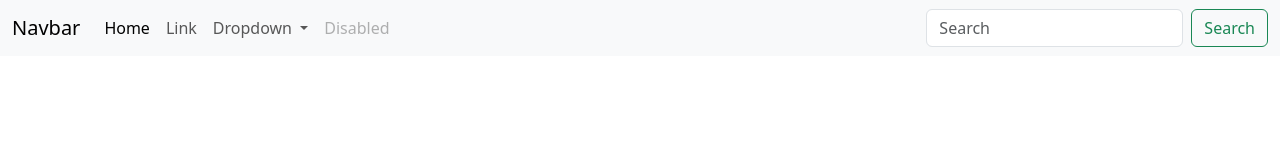
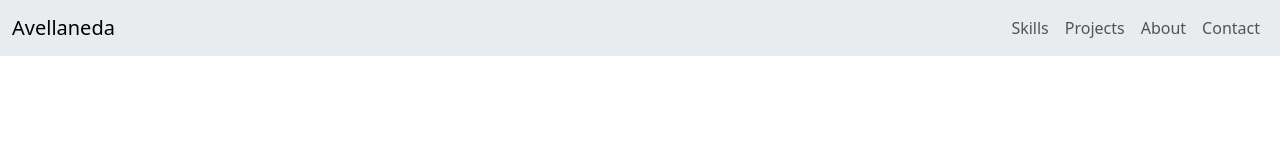
Before and after one commit to Mclovin0213/ja_portfolio, a website: page index.html in a window 1280 px wide. Drawn offline with nearby package versions, Linux system fonts and the light colour scheme.

Commit message:
add navbar

```diff
--- a/index.html
+++ b/index.html
@@ -5,44 +5,36 @@
   <meta name="viewport" content="width=device-width, initial-scale=1.0">
   <link href="https://cdn.jsdelivr.net/npm/bootstrap@5.3.2/dist/css/bootstrap.min.css" rel="stylesheet" integrity="sha384-T3c6CoIi6uLrA9TneNEoa7RxnatzjcDSCmG1MXxSR1GAsXEV/Dwwykc2MPK8M2HN" crossorigin="anonymous">
   <title>Julian Avellaneda</title>
+  <link rel="preconnect" href="https://fonts.googleapis.com">
+  <link rel="preconnect" href="https://fonts.gstatic.com" crossorigin>
+  <link href="https://fonts.googleapis.com/css2?family=Space+Mono&display=swap" rel="stylesheet">
 </head>
 <body>
-    <nav class="navbar navbar-expand-lg bg-body-tertiary">
+  <nav class="navbar navbar-expand-lg bg-body-secondary">
     <div class="container-fluid">
-          <a class="navbar-brand" href="#">Navbar</a>
+      <a class="navbar-brand" href="#">Avellaneda</a>
       <button class="navbar-toggler" type="button" data-bs-toggle="collapse" data-bs-target="#navbarSupportedContent" aria-controls="navbarSupportedContent" aria-expanded="false" aria-label="Toggle navigation">
         <span class="navbar-toggler-icon"></span>
       </button>
-          <div class="collapse navbar-collapse" id="navbarSupportedContent">
-            <ul class="navbar-nav me-auto mb-2 mb-lg-0">
+      <div class="collapse navbar-collapse justify-content-end" id="navbarSupportedContent">
+        <ul class="navbar-nav">
           <li class="nav-item">
-                <a class="nav-link active" aria-current="page" href="#">Home</a>
+            <a class="nav-link" href="#">Skills</a>
           </li>
           <li class="nav-item">
-                <a class="nav-link" href="#">Link</a>
-              </li>
-              <li class="nav-item dropdown">
-                <a class="nav-link dropdown-toggle" href="#" role="button" data-bs-toggle="dropdown" aria-expanded="false">
-                  Dropdown
-                </a>
-                <ul class="dropdown-menu">
-                  <li><a class="dropdown-item" href="#">Action</a></li>
-                  <li><a class="dropdown-item" href="#">Another action</a></li>
-                  <li><hr class="dropdown-divider"></li>
-                  <li><a class="dropdown-item" href="#">Something else here</a></li>
-                </ul>
+            <a class="nav-link" href="#">Projects</a>
           </li>
           <li class="nav-item">
-                <a class="nav-link disabled" aria-disabled="true">Disabled</a>
+            <a class="nav-link" href="#">About</a>
+          </li>
+          <li class="nav-item">
+            <a class="nav-link" href="#">Contact</a>
           </li>
         </ul>
-            <form class="d-flex" role="search">
-              <input class="form-control me-2" type="search" placeholder="Search" aria-label="Search">
-              <button class="btn btn-outline-success" type="submit">Search</button>
-            </form>
       </div>
     </div>
   </nav>
+
   <script src="https://cdn.jsdelivr.net/npm/bootstrap@5.3.2/dist/js/bootstrap.bundle.min.js" integrity="sha384-C6RzsynM9kWDrMNeT87bh95OGNyZPhcTNXj1NW7RuBCsyN/o0jlpcV8Qyq46cDfL" crossorigin="anonymous"></script>
 </body>
 </html>
```
Lines whose indentation alone changed are shown as unchanged.
